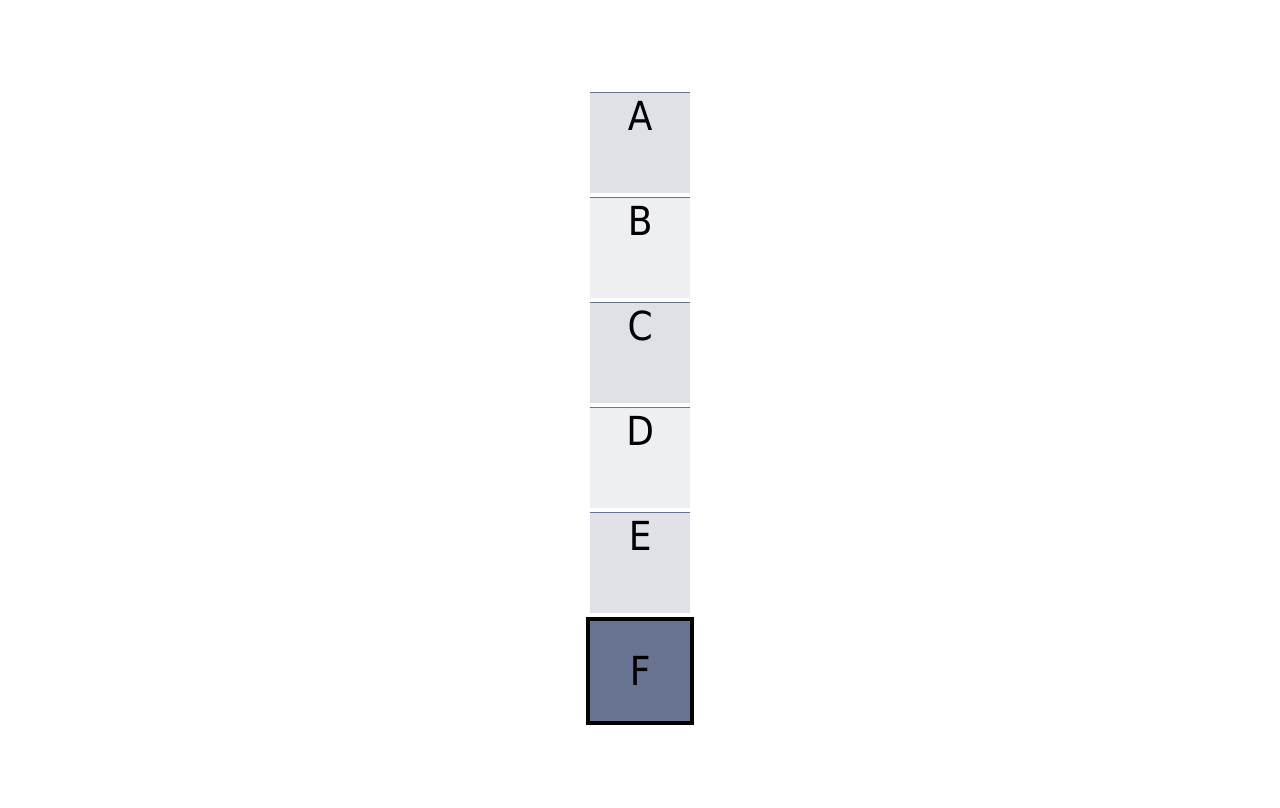
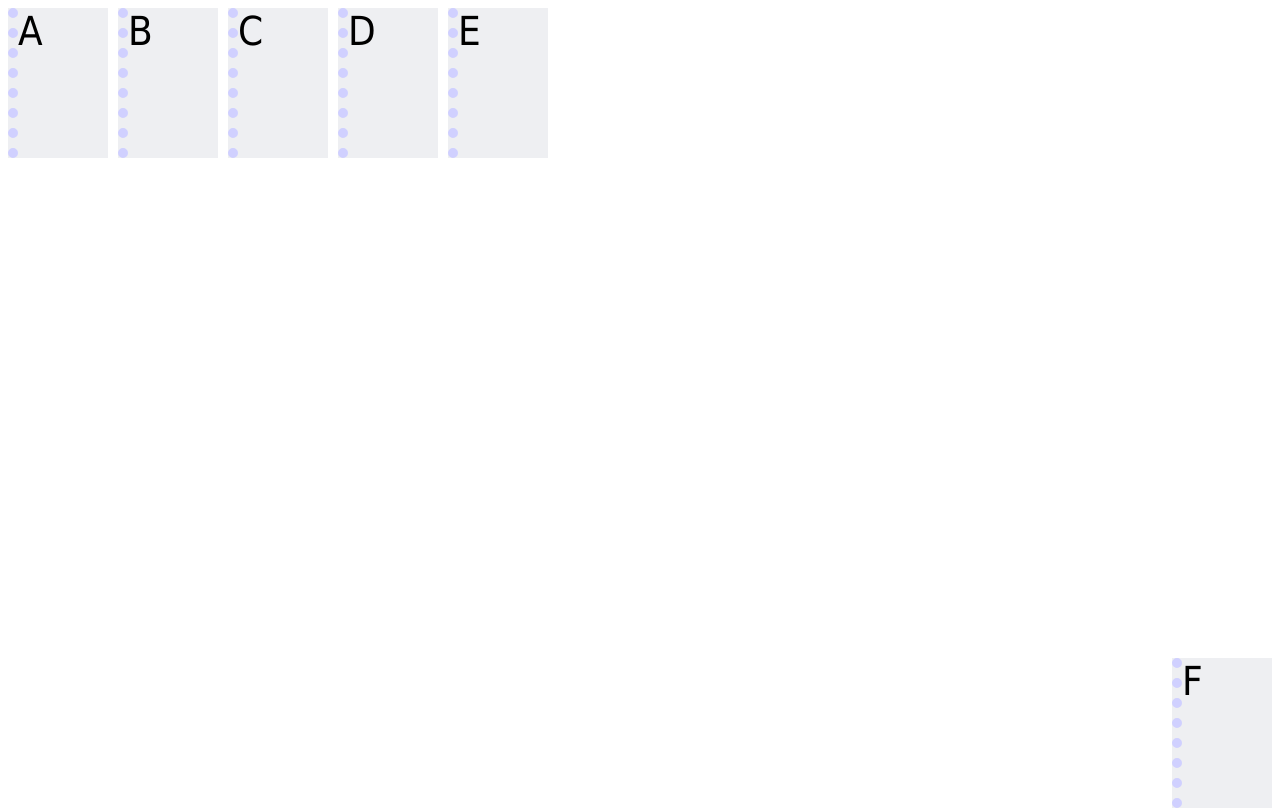
Before and after one commit to CandyOre/CS142, a plain HTML site: page Proj1_HTML_and_CSS/index.html in a window 1280 px wide. Drawn offline with Linux system fonts and the light colour scheme.

Commit message:
Add: Proj1 Problem2

```diff
--- a/Proj1_HTML_and_CSS/index.html
+++ b/Proj1_HTML_and_CSS/index.html
@@ -4,7 +4,7 @@
 <html xmlns="http://www.w3.org/1999/xhtml" xml:lang="en" lang="en">
     <head>
         <title>CS142 Project #1</title>
-        <link rel="stylesheet" type="text/css" href="styleA.css" />
+        <link rel="stylesheet" type="text/css" href="styleB.css" />
     </head>
     <body>
         <div class="mydiv">
--- /dev/null
+++ b/Proj1_HTML_and_CSS/styleB.css
@@ -0,0 +1,32 @@
+html {
+    height: 100%;
+}
+
+body {
+    height: 100%;
+}
+
+.mydiv {
+    height: 100%;
+    display: grid;
+    grid-template-columns: repeat(5, 100px) 1fr 100px;
+    grid-template-rows: 150px 1fr 150px;
+    gap: 10px;
+}
+
+.elem {
+    border-left: 10px dotted #D0D0FF;
+    background-color: #eeeff2;
+    font: 40px Tahoma;
+}
+
+.elem:last-of-type {
+    grid-row: 3;
+    grid-column: 7;
+}
+
+.elem:hover {
+    background-color: yellow;
+    color: goldenrod;
+    cursor: pointer;
+}
```
